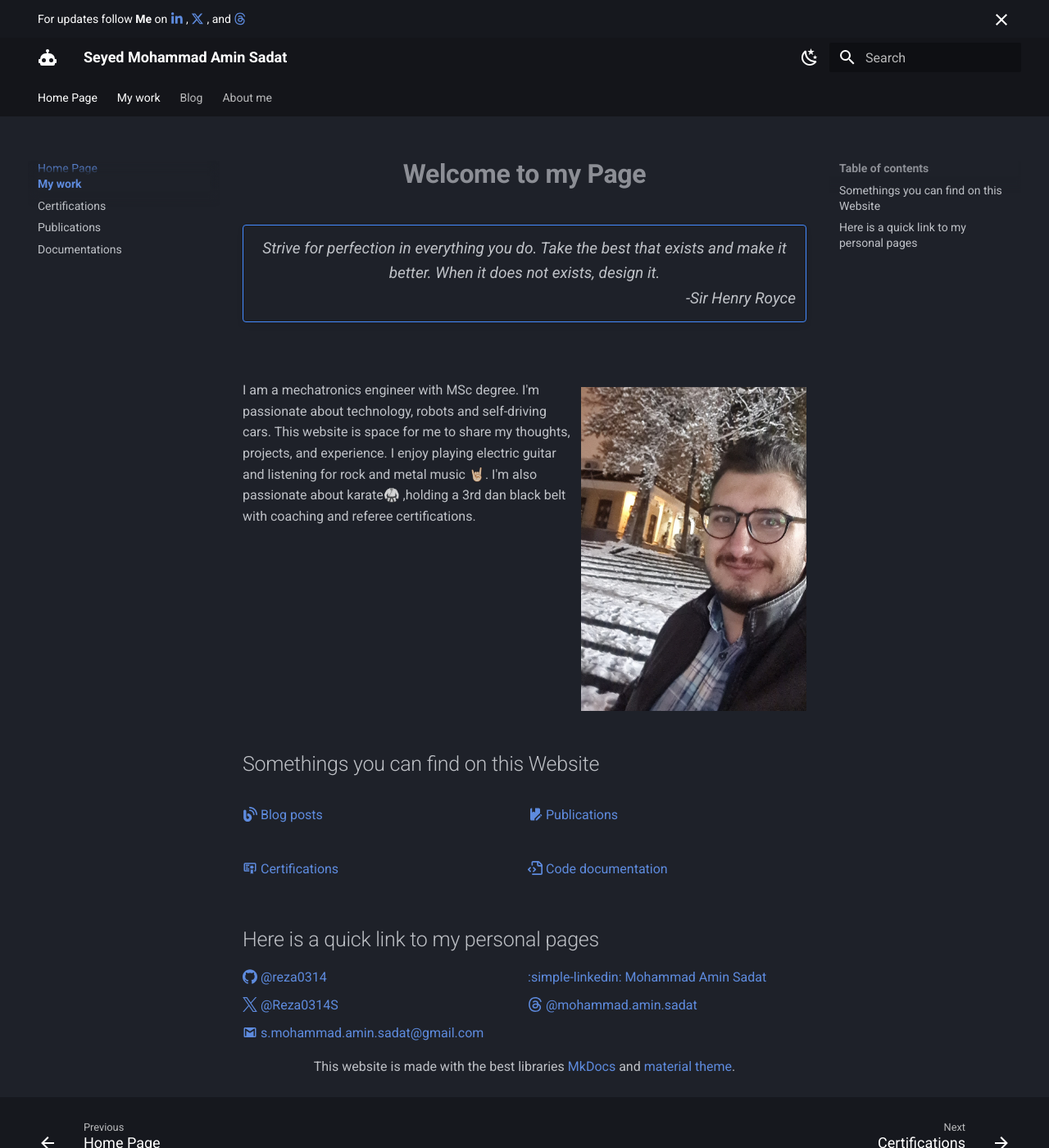
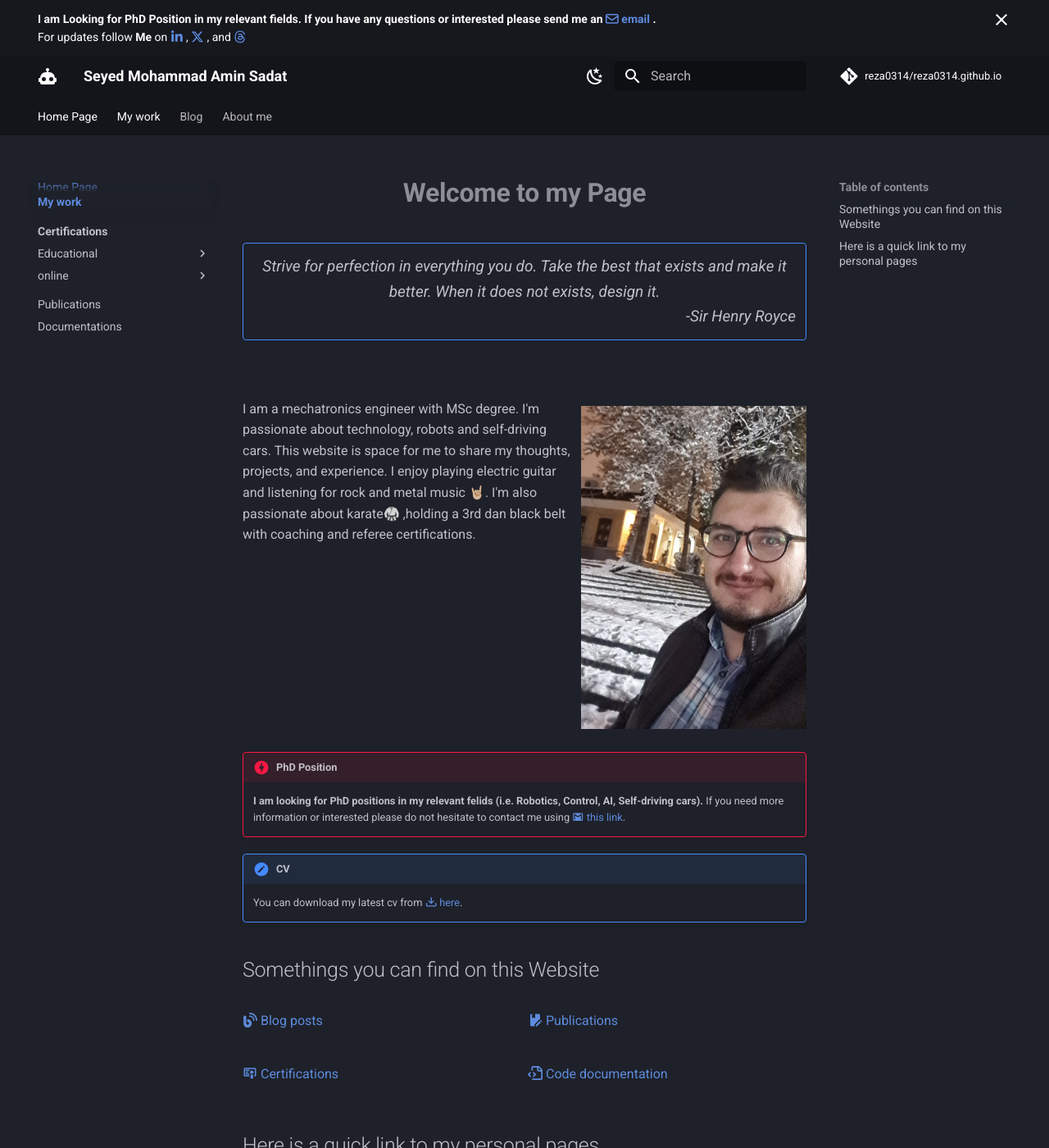
Before and after one commit to MechaNeurons/MechaNeurons.github.io, an MkDocs documentation site: the page built from docs/index.md, in a window 1280 px wide and 1400 px high. Shown: the whole window at 82% size. Built offline with MkDocs 1.6.1 and Material for MkDocs 9.7.7, drawn with Linux system fonts in a browser that asks for light colours; comment, search, counter and statistics services are not loaded.

Commit message:
add certification section

```diff
--- a/docs/index.md
+++ b/docs/index.md
@@ -3,12 +3,10 @@
 !!! quotes ""
 
     <div style="text-align:center;font-size:19px"><i>Strive for perfection in everything you do. Take the best that exists and make it better. When it does not exists, design it.<div style='text-align:right;'> -Sir Henry Royce  </div></i></div>
-<!-- <div style='display:flex;'>
-<p style="width:70%;flex:1;text-align: justify;
- text-justify: inter-character ;margin:10pt;" markdown> -->
+
 <div style='display:flex;text-align:left;flex-wrap:wrap; margin:0 auto;'>
 <div style="flex:1;justify-content:left;margin-top:5%;margin-right:8px;">
-<p>
+<p markdown>
 I am a mechatronics engineer with MSc degree. I'm passionate about technology, robots and self-driving cars. This website is space for me to share my thoughts, projects, and experience. I enjoy playing electric guitar and listening for rock and metal music 🤘🏻. I'm also passionate about karate🥋 ,holding a 3rd dan black belt with coaching and referee certifications.
 </p>
 </div>
@@ -16,13 +14,19 @@ I am a mechatronics engineer with MSc degree. I'm passionate about technology, r
 <img src="images/prof.jpg" alt="Me" style="margin-top: 25px;">
 </div>
 </div>
+!!! danger "PhD Position"
+    **I am looking for PhD positions in my relevant felids (i.e. Robotics, Control, AI, Self-driving cars).**
+    If you need more information or interested please do not hesitate to contact me using [:material-gmail: this link](mailto:s.mohammad.amin.sadat@gmail.com).
+
+!!! note "CV"
+    You can download my latest cv from [:octicons-download-16: here](https://minhaskamal.github.io/DownGit/#/home?url=https://github.com/reza0314/CV/blob/965d33ffac948172378085c38d375ab088489005/CV.pdf).
 
 ## Somethings you can find on this Website
 
 <div class="grid" markdown>
 <div markdown> [:fontawesome-solid-blog: Blog posts](Blog/index.md) </div>
 <div markdown> [:material-book-edit: Publications](Publications/pub.md)</div>
-<div markdown> [:material-certificate-outline: Certifications](certifications/cer.md)</div>
+<div markdown> [:material-certificate-outline: Certifications](certifications/index.md)</div>
 <div markdown> [:octicons-file-code-16: Code documentation](documentations/doc.md)</div>
 </div>
 
--- a/docs/overrides/main.html
+++ b/docs/overrides/main.html
@@ -34,6 +34,16 @@
 
 <!-- Announcement bar -->
 {% block announce %}
+  <strong>I am Looking for PhD Position in my relevant fields.
+    If you have any questions or interested please send me an
+    <a href="mailto:s.mohammad.amin.sadat@gmail.com">
+
+    <span class="twemoji mastodon">
+      {% include ".icons/fontawesome/regular/envelope.svg" %}
+    </span>
+    email
+    </a>.
+  </strong><br>
   For updates follow <strong>Me</strong> on
   <a rel="me" href="https://fosstodon.org/@squidfunk">
     <span class="twemoji mastodon">
--- a/mkdocs.yml
+++ b/mkdocs.yml
@@ -1,4 +1,14 @@
 site_name: Seyed Mohammad Amin Sadat
+site_url: https://reza0314.github.io
+site_author: Seyed Mohammad Amin Sadat
+site_description: >-
+  My personal website
+
+# Repository
+repo_name: reza0314/reza0314.github.io
+repo_url: https://github.com/reza0314/reza0314.github.io
+
+
 theme:
   name: material
   custom_dir: docs/overrides
@@ -80,7 +90,15 @@ nav:
   - Home Page: index.md
   - My work:
       - 'Home': index.md
-      - 'Certifications': certifications/cer.md
+      - 'Certifications':
+        - "Home" : certifications/index.md
+        - 'Educational':
+          - "BSc degree": certifications/education/bsc_cer.md
+        - 'online':
+          - 'GenAI': certifications/online/genai_coursera.md
+          - 'State Estimation and Localization' : certifications/online/es_loc_coursera.md
+          - 'Motion Planing': certifications/online/mp_coursera.md
+
       - 'Publications': Publications/pub.md
       - 'Documentations': documentations/doc.md
   - Blog:
```
Also changed, not shown: docs/certifications/education/bsc_cer.md (added, +10 -0 lines), docs/certifications/index.md (added, +63 -0 lines), docs/certifications/online/es_loc_coursera.md (added, +9 -0 lines), docs/certifications/online/genai_coursera.md (added, +7 -0 lines), docs/certifications/online/mp_coursera.md (added, +9 -0 lines), docs/certifications/images/genai_coursera.jpg (added), docs/certifications/images/mp_coursera.jpg (added), docs/certifications/images/p1.jpg (added), docs/certifications/images/se_coursera.jpg (added), docs/certifications/others/karate_3rd_don.md (added), docs/certifications/others/karate_coaching_cer.md (added), docs/certifications/others/karate_refree_cer.md (added), readme.md (added).
